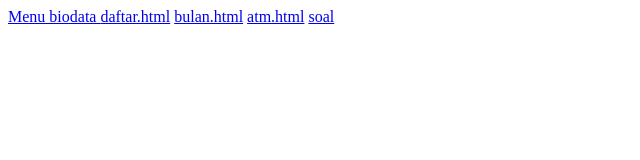
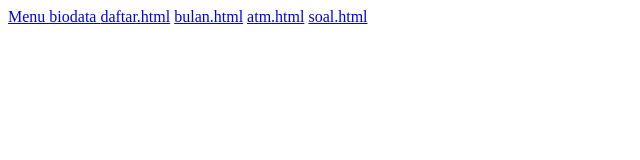
Before and after one commit to azaharii/stsganjil, a plain HTML site: page index.html in a window 1280 px wide. Shown: the full height of the page, 0-640 px from the left. Drawn offline with Linux system fonts and the light colour scheme.

```diff
--- a/index.html
+++ b/index.html
@@ -12,7 +12,7 @@
   <a href="daftar.html">daftar.html</a>
   <a href="bulan.html">bulan.html</a>
   <a href="atm.html">atm.html</a>
-  <a href="soal.soal.html">soal</a>
+  <a href="soal.html">soal.html</a>
 </body>
 
 </html>
```
